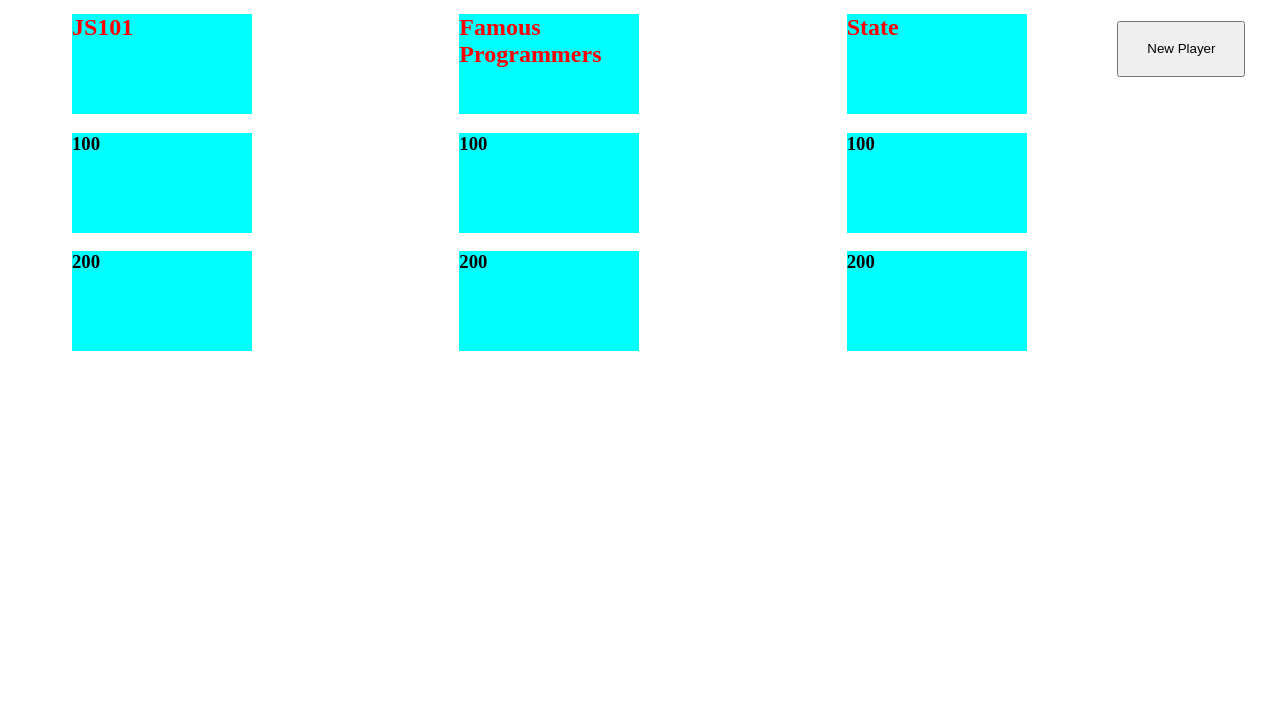
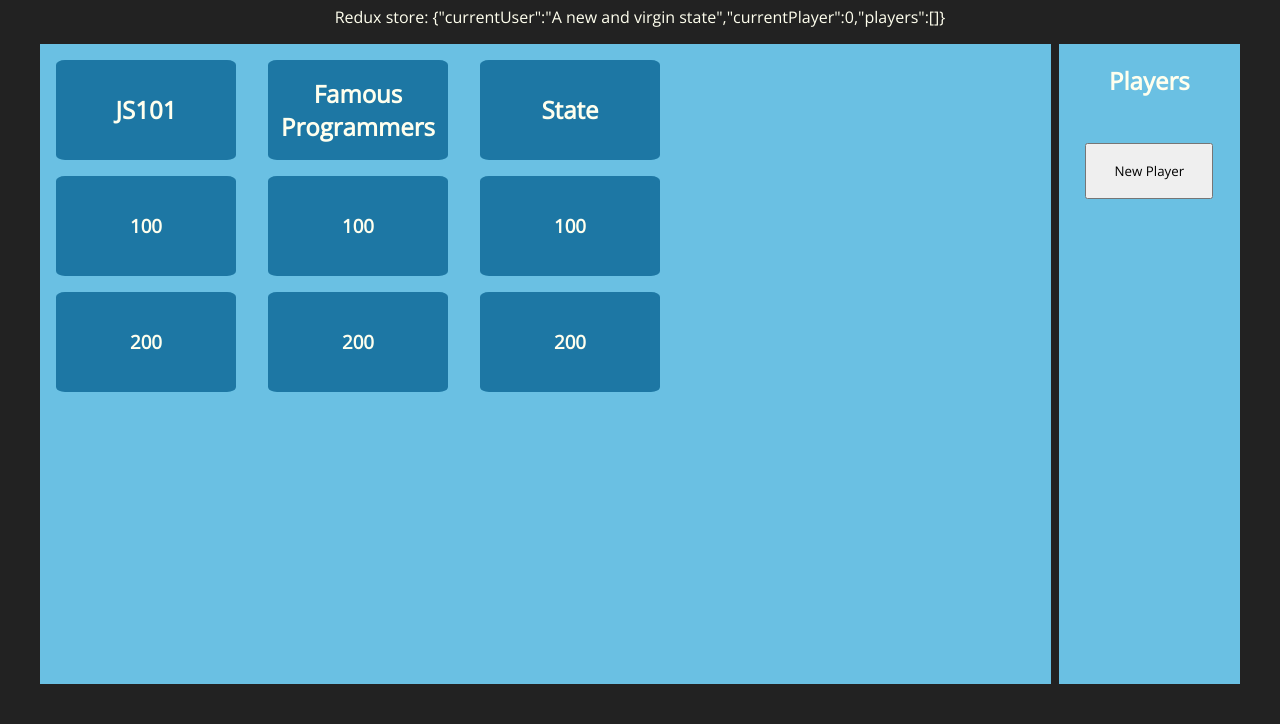
Before and after one commit to JonARea/jeopardy, a React app: page /game in a window 1280 px wide. Shown: the part 120-844 px from the top of the page. Before the commit the page ends 800 px from the top, so only its background shows below. Built offline with nearby package versions, Linux system fonts and the light colour scheme.

Commit message:
style: switch to dark blue color scheme and styling of elements

```diff
--- a/browser/components/Scoreboard.js
+++ b/browser/components/Scoreboard.js
@@ -28,7 +28,7 @@
   render() {
     if (this.state.addingPlayer) {
       return (
-        <div>
+        <div className="scoreboard">
           <label htmlFor="playerName">New Player Name</label>
           <input
             name="playerName"
@@ -46,17 +46,18 @@
     } else {
       return (
         <div className="scoreboard">
+          <h2>Players</h2>
+          {this.props.players.map(player => (
+            <div>
+              <h3>{player.name}</h3>
+              <h4>{player.score}</h4>
+            </div>))}
           <button
             className="btn addPlayerBtn"
             onClick={() => this.toggleAddPlayerForm()}
           >
             New Player
           </button>
-          {this.props.players.map(player => (
-            <div>
-              <h3>{player.name}</h3>
-              <h4>{player.score}</h4>
-            </div>))}
         </div>
       )
     }
--- a/public/index.html
+++ b/public/index.html
@@ -4,8 +4,9 @@
   <meta charset="UTF-8">
   <meta name="viewport" content="width=device-width, initial-scale=1.0">
   <meta http-equiv="X-UA-Compatible" content="ie=edge">
+  <link href="https://fonts.googleapis.com/css?family=Open+Sans" rel="stylesheet">
   <script async defer src="/bundle.js"></script>
-  <title>Boilerplate</title>
+  <title>Guessing Game</title>
 </head>
 <body>
   <div id='root'></div>
--- a/public/stylesheets/index.css
+++ b/public/stylesheets/index.css
@@ -1,9 +1,13 @@
 * {
   box-sizing: border-box;
+  font-family: 'Open Sans', sans-serif;
 }
 
-h2 {
-  color: red;
+body {
+  text-align: center;
+  background-color: #222222;
+  color: #FFFFEE;
+  padding: 2em;
 }
 
 .game {
@@ -12,15 +16,21 @@
 
 .gameboard {
   display: flex;
-  justify-content: space-between;
-  width: 90vw;
-  margin: 0 5vw;
+  width: 80vw;
+  height: 80vh;
+  background-color: #6AC0E3;
+  border-right: .5em solid #222222;
 }
 
 .clueTile {
+  display: flex;
+  margin: 1em;
   width: 180px;
   height: 100px;
-  background-color: aqua;
+  background-color: #1D77A4;
+  border-radius: 5%;
+  justify-content: center;
+  align-items: center;
 }
 
 .clueTile.finished {
@@ -34,7 +44,11 @@
   height: 80vh;
   width: 80vw;
   z-index: 1;
-  background-color: aqua;
+  background-color: #1D77A4;
+}
+
+.scoreboard {
+  background-color: #6AC0E3;
 }
 
 .btn {
```
